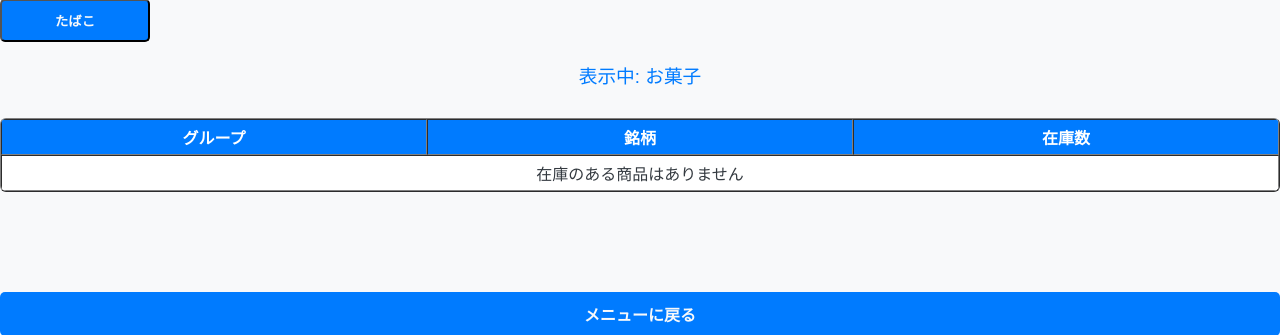
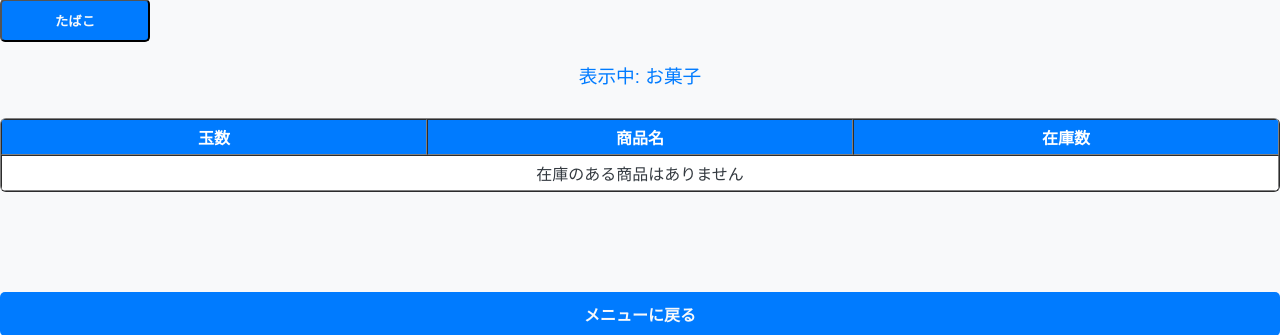
Before and after one commit to skedgeskedge3104-ops/counter_stock, a Flask app: page /counter_stock in a window 1280 px wide. Shown: the part 162-497 px from the top of the page. Run offline with Flask 3, Linux system fonts and the light colour scheme; data that the repository does not hold is empty; some libraries are stand-ins or nearby versions.

Commit message:
表示変更

```diff
--- a/templates/counter_stock.html
+++ b/templates/counter_stock.html
@@ -17,8 +17,8 @@
 <table border="1">
     <thead>
         <tr>
-            <th>グループ</th>
-            <th>銘柄</th>
+            <th>玉数</th>
+            <th>商品名</th>
             <th>在庫数</th>
         </tr>
     </thead>
```
